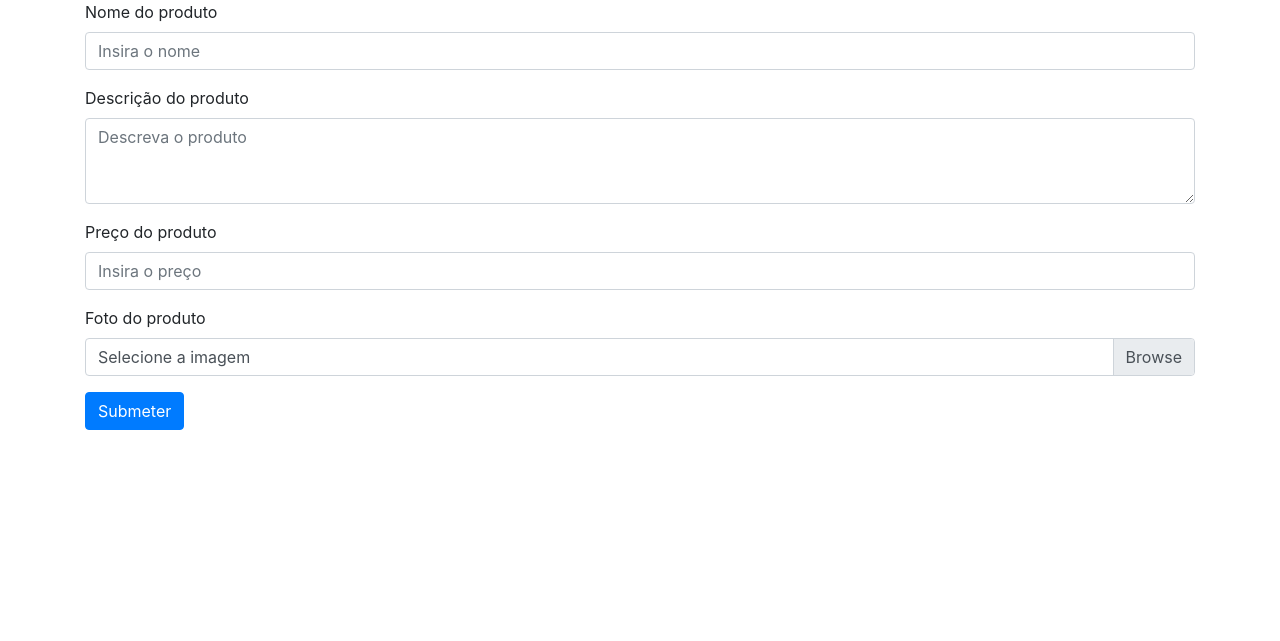
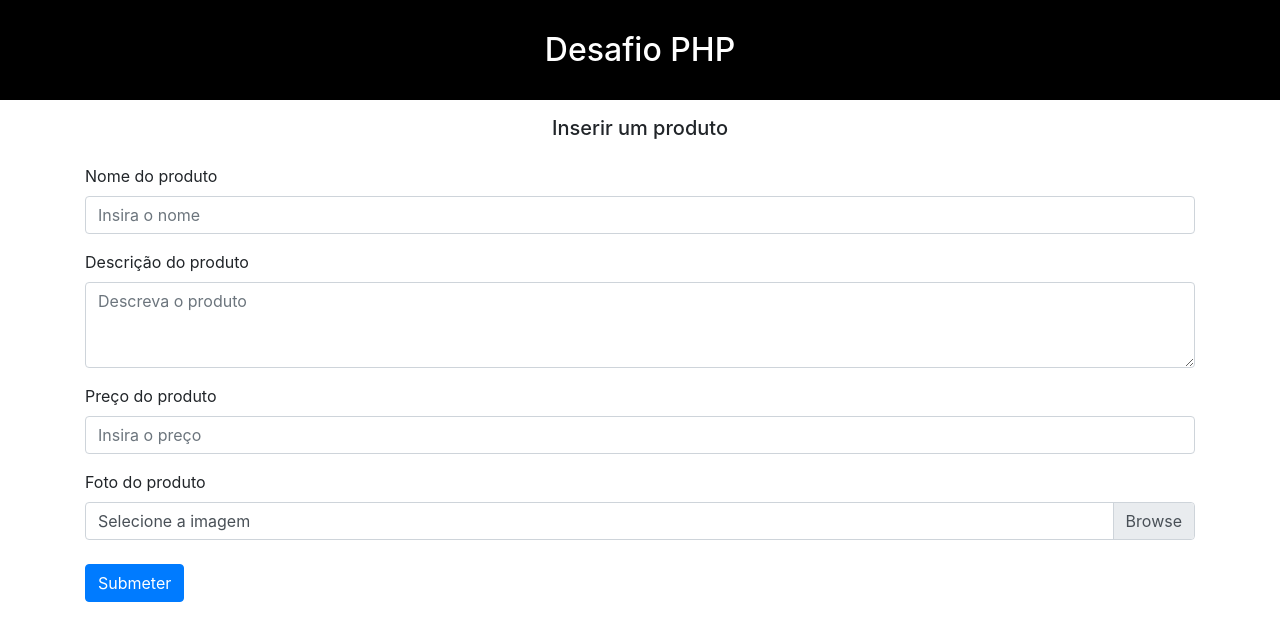
Before and after one commit to tatialveso/desafio-php, a PHP site: page /createProduto.php in a window 1280 px wide. Shown: the top 641 px of the page. Run offline with PHP 8.4, Linux system fonts and the light colour scheme.

Commit message:
Criação de header.php e .css

```diff
--- /dev/null
+++ b/assets/css/style.css
@@ -0,0 +1,23 @@
+* {
+    box-sizing: border-box;
+}
+
+body {
+    margin: 0;
+    padding: 0;
+}
+
+.titulo {
+    height: 100px;
+    background-color: black;
+}
+
+.titulo h2 {
+    margin: 0;
+    padding: 0;
+    color: white;
+    height: 100px;
+    display: flex;
+    justify-content: center;
+    align-items: center;
+}
--- a/createProduto.php
+++ b/createProduto.php
@@ -1,6 +1,7 @@
 <?php
 
     include('./includes/validacoes.php');
+    include('./includes/header.php');
 
     $nomeCorreto = true;
     $precoCorreto = true;
@@ -17,14 +18,15 @@
 
         $fotoCorreta = checarFoto($_FILES['foto']['name']);
 
+        $foto = $_FILES['foto']['name'];
+
         if ($_FILES['foto']['error'] == 0) {
-            $foto = $_FILES['foto']['name'];
             $caminhoTmp = $_FILES['foto']['tmp_name'];
 
-            move_uploaded_file($caminhoTmp, './img/' . $foto);
+            move_uploaded_file($caminhoTmp, './img/uploads/' . $foto);
         }
 
-        $produtosJson = file_get_contents('./produtos.json');
+        $produtosJson = file_get_contents('./basedados/produtos.json');
 
         $arrayProdutos = json_decode($produtosJson, true);
 
@@ -39,7 +41,7 @@
 
         $novoProdutosJson = json_encode($arrayProdutos);
 
-        file_put_contents('./produtos.json', $novoProdutosJson);
+        file_put_contents('./basedados/produtos.json', $novoProdutosJson);
 
     }
 ?>
@@ -50,11 +52,12 @@
     <meta charset="UTF-8">
     <meta name="viewport" content="width=device-width, initial-scale=1.0">
     <meta http-equiv="X-UA-Compatible" content="ie=edge">
-    <title>Criar um produto</title>
+    <title>Desafio PHP: Inserir Produto</title>
     <link rel="stylesheet" href="https://stackpath.bootstrapcdn.com/bootstrap/4.3.1/css/bootstrap.min.css" integrity="sha384-ggOyR0iXCbMQv3Xipma34MD+dH/1fQ784/j6cY/iJTQUOhcWr7x9JvoRxT2MZw1T" crossorigin="anonymous">
 </head>
 <body>
     <div class="container">
+        <h5 class="mb-4 text-center">Inserir um produto</h5>
         <form method="POST" enctype="multipart/form-data">
             <div class="form-group">
                 <label for="nome">Nome do produto</label>
@@ -89,7 +92,7 @@
                     </div>
                 <?php endif ?>
             </div>
-            <button type="submit" class="btn btn-primary mt-3">Submeter</button>
+            <button type="submit" class="btn btn-primary mt-4 mb-4">Submeter</button>
         </form>
     </div>
 </body>
--- /dev/null
+++ b/includes/header.php
@@ -0,0 +1,16 @@
+<!DOCTYPE html>
+<html lang="pt-br">
+<head>
+    <meta charset="UTF-8">
+    <meta name="viewport" content="width=device-width, initial-scale=1.0">
+    <meta http-equiv="X-UA-Compatible" content="ie=edge">
+    <title>Desafio PHP</title>
+    <link rel="stylesheet" href="https://stackpath.bootstrapcdn.com/bootstrap/4.3.1/css/bootstrap.min.css" integrity="sha384-ggOyR0iXCbMQv3Xipma34MD+dH/1fQ784/j6cY/iJTQUOhcWr7x9JvoRxT2MZw1T" crossorigin="anonymous">
+    <link rel="stylesheet" href="./assets/css/style.css">
+</head>
+<body>
+    <div class="titulo mb-3">
+        <h2>Desafio PHP</h2>
+    </div>
+</body>
+</html>
--- a/includes/validacoes.php
+++ b/includes/validacoes.php
@@ -1,7 +1,5 @@
 <?php
     function checarNome($str) {
-
-        // verificando se a string tem um mínimo de caracteres
         if (strlen($str) < 3) {
             return false;
         }
--- a/indexProduto.php
+++ b/indexProduto.php
@@ -1,4 +1,7 @@
-<?php include('./createProduto.php') ?>
+<?php include('./includes/validacoes.php');
+
+    $produtos = pegarProdutos();
+?>
 
 <!DOCTYPE html>
 <html lang="pt-br">
--- a/produtos.json
+++ /dev/null
@@ -1 +0,0 @@
-[{"nome":"sabonete","descricao":"sabonete natural","preco":"20.00","foto":"img20191009_11582209.pdf"},{"nome":"","descricao":"","preco":"","foto":null}]
```
Also changed, not shown: basedados/produtos.json (added, +20 -0 lines), 1 other file.
